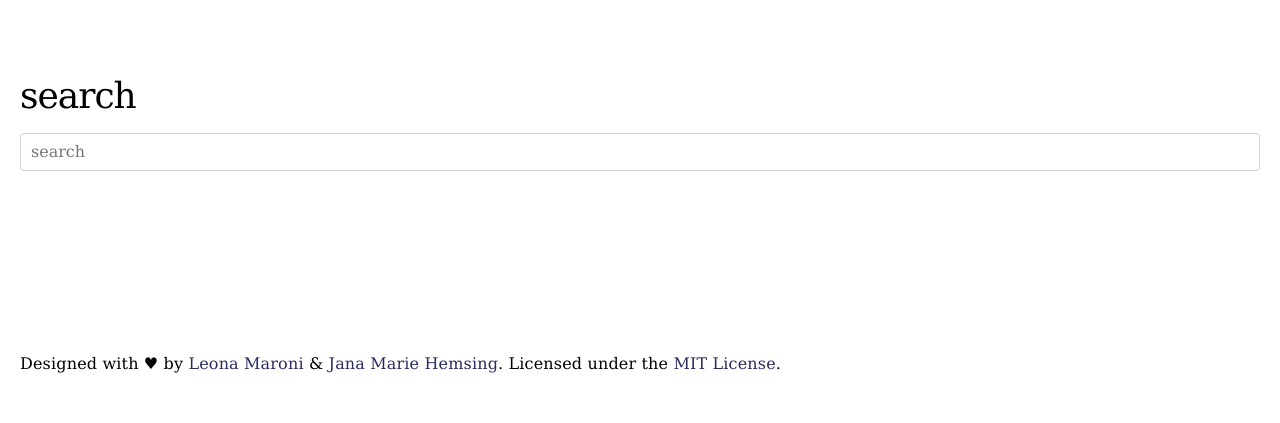
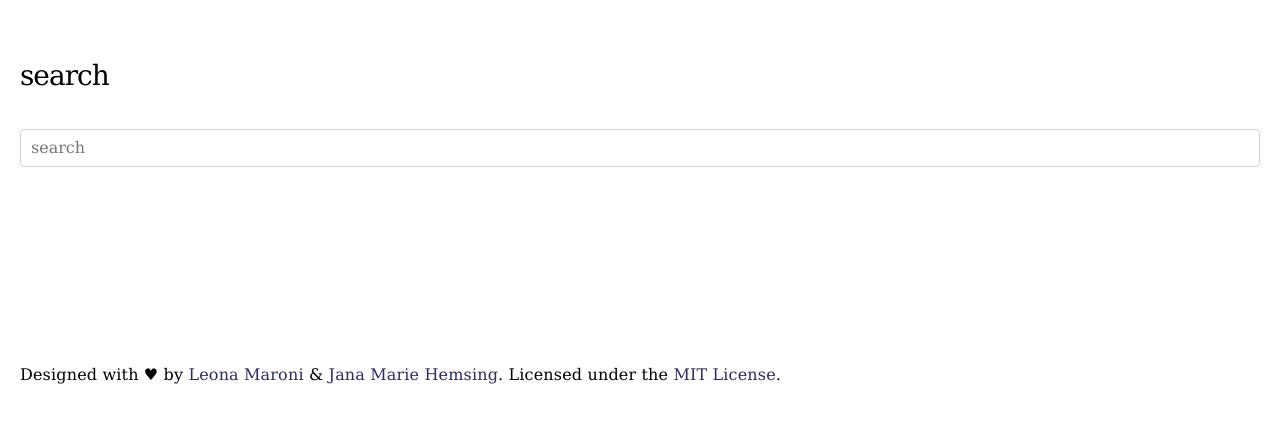
Before and after one commit to leona-ya/nomsable, a Django app: page /search in a window 1280 px wide. Shown: the part 52-475 px from the top of the page. Run offline with Django 4.2, Linux system fonts and the light colour scheme; the visitor is signed in with stand-in values (Sample User, id 1); style sheets or scripts are compiled from the project's sources; some libraries are stand-ins or nearby versions.

Commit message:
fixed search css

```diff
--- a/core/templates/core/search.html
+++ b/core/templates/core/search.html
@@ -3,9 +3,13 @@
 {% block body %}
 <div class="container">
     <div class="row">
+        <div class="column frontpage-title">
+            <h3>search</h3>
+        </div>
+    </div>
+    <div class="row">
         <div class="column frontpage-search">
-            <h2 class="frontpage-title">search</h2>
-            <form method="POST" class="post-form frontpage-search">
+            <form method="POST" class="post-form">
                 {% csrf_token %}
                 <span class="form-error">{{ search_form.search.errors.0 }}</span>
                 {{ search_form.search }}
```
